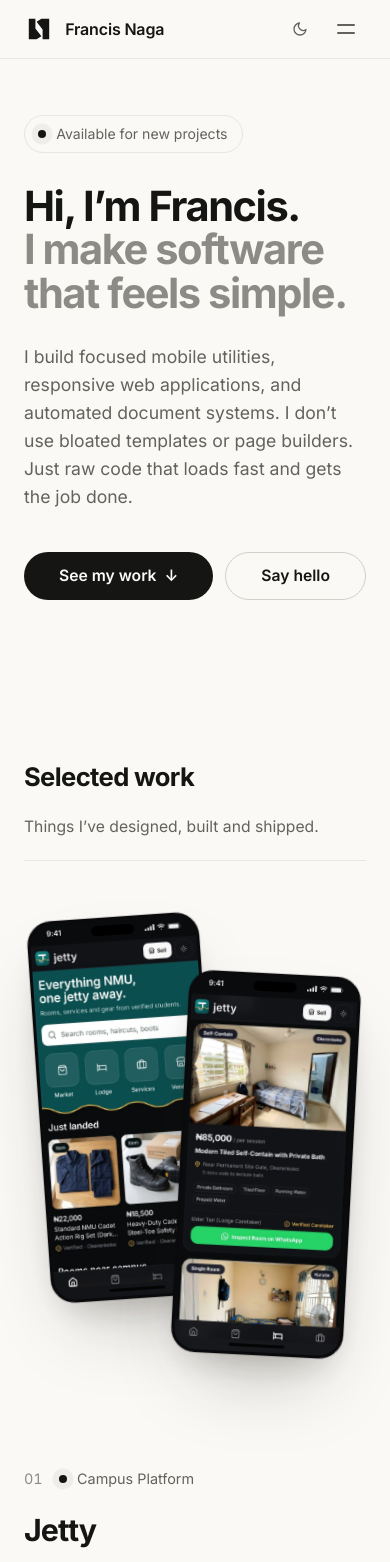
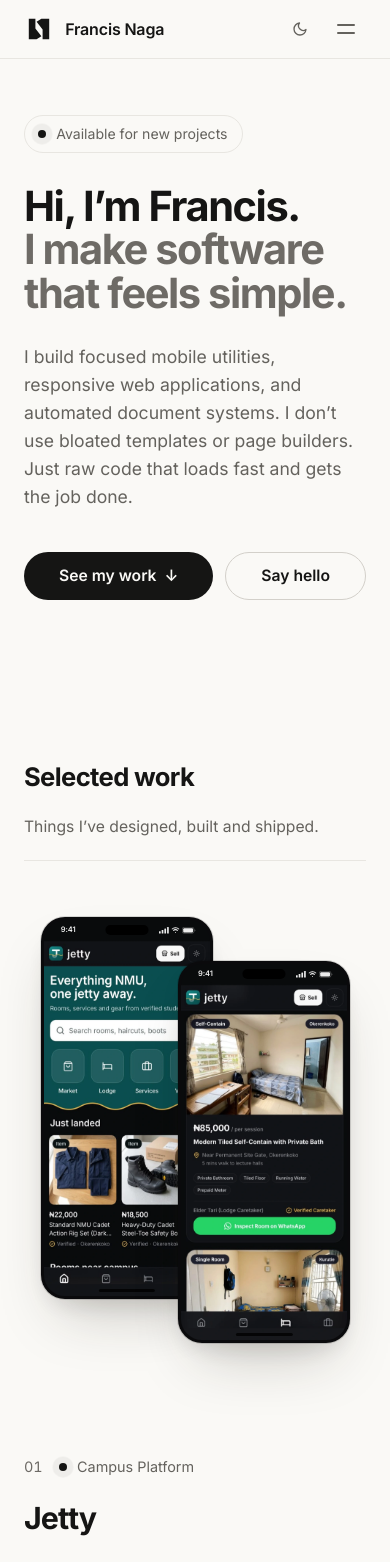
Before and after one commit to francisnaga/My-Portfolio, a React (Vite) app: page / in a window 390 px wide. Shown: the top 1562 px of the page. Built offline with nearby package versions, Linux system fonts and the light colour scheme.

Commit message:
style(portfolio): achieve 100/100 Lighthouse audit, calm upright phone mockups, and instant zero-flicker rendering

```diff
--- a/src/components/IPhone.jsx
+++ b/src/components/IPhone.jsx
@@ -9,7 +9,7 @@ export default function IPhone({
   alt,
   className = '',
   statusLight = false,
-  eager = false,
+  eager = true,
 }) {
   return (
     <figure className={`iphone ${className}`}>
--- a/src/index.css
+++ b/src/index.css
@@ -8,8 +8,8 @@
   --bg: #121211;
   --bg-raised: #1a1a19;
   --fg: #f5f4f1;
-  --muted: #9a9893;
-  --faint: #6b6a66;
+  --muted: #a4a29d;
+  --faint: #8e8c87;
   --line: #262624;
   --line-strong: #3a3936;
   --header-bg: #121211;
@@ -17,7 +17,7 @@
   --btn-fg: #121211;
   --frame: #0b0b0b;
   --frame-edge: #3b3b3b;
-  --shadow: 0 40px 80px -30px rgba(0, 0, 0, 0.7), 0 18px 36px -18px rgba(0, 0, 0, 0.6);
+  --shadow: 0 30px 60px -20px rgba(0, 0, 0, 0.6), 0 12px 28px -12px rgba(0, 0, 0, 0.5);
   color-scheme: dark;
 }
 
@@ -26,7 +26,7 @@
   --bg-raised: #ffffff;
   --fg: #151514;
   --muted: #64625d;
-  --faint: #8d8b86;
+  --faint: #6e6b66;
   --line: #e8e6e1;
   --line-strong: #d3d0ca;
   --header-bg: #faf9f6;
@@ -34,7 +34,7 @@
   --btn-fg: #faf9f6;
   --frame: #1a1a1a;
   --frame-edge: #c9c9c9;
-  --shadow: 0 40px 80px -30px rgba(40, 35, 25, 0.35), 0 18px 36px -18px rgba(40, 35, 25, 0.25);
+  --shadow: 0 30px 60px -20px rgba(40, 35, 25, 0.25), 0 12px 28px -12px rgba(40, 35, 25, 0.18);
   color-scheme: light;
 }
 
@@ -546,49 +546,36 @@ main:focus {
   margin-top: 2rem;
 }
 
-/* Two staggered phones */
+/* Staggered upright phones */
 .project-visual {
   display: flex;
   justify-content: center;
   align-items: flex-start;
-  padding: 1rem 0 4rem;
+  padding: 1rem 0 3.5rem;
 }
 
 .project-visual .iphone {
-  width: min(240px, 42vw);
+  width: min(235px, 42vw);
   flex-shrink: 0;
+  transition: transform 0.35s var(--ease), box-shadow 0.35s var(--ease);
 }
 
 .phone-back {
-  margin-right: -9%;
-  animation: float-a 7s ease-in-out infinite;
+  margin-right: -10%;
   z-index: 1;
 }
 
 .phone-front {
-  margin-top: 3.5rem;
-  animation: float-b 7s ease-in-out infinite;
+  margin-top: 2.75rem;
   z-index: 2;
 }
 
-@keyframes float-a {
-  0%,
-  100% {
-    transform: rotate(-4deg) translateY(0);
-  }
-  50% {
-    transform: rotate(-3deg) translateY(-12px);
-  }
+.project-visual:hover .phone-back {
+  transform: translateY(-4px);
 }
 
-@keyframes float-b {
-  0%,
-  100% {
-    transform: rotate(3deg) translateY(0);
-  }
-  50% {
-    transform: rotate(2deg) translateY(14px);
-  }
+.project-visual:hover .phone-front {
+  transform: translateY(-8px);
 }
 /* ---------- iPhone frame (slim iPhone 16 Pro proportions) ---------- */
 .iphone {
@@ -690,8 +677,8 @@ main:focus {
 .more-soon {
   margin-top: clamp(4rem, 8vw, 6rem);
   padding: 1.75rem 0;
-  border-top: 1px dashed var(--line-strong);
-  border-bottom: 1px dashed var(--line-strong);
+  border-top: 1px solid var(--line);
+  border-bottom: 1px solid var(--line);
   display: flex;
   align-items: center;
   justify-content: space-between;
@@ -869,26 +856,8 @@ main:focus {
 
 /* ---------- Reveal on scroll ---------- */
 [data-reveal] {
-  opacity: 0;
-  transform: translateY(22px);
-  transition: opacity 0.8s var(--ease), transform 0.8s var(--ease);
-}
-
-[data-reveal].is-visible {
   opacity: 1;
   transform: none;
-}
-
-.hero [data-reveal]:nth-child(2) {
-  transition-delay: 0.08s;
-}
-
-.hero [data-reveal]:nth-child(3) {
-  transition-delay: 0.16s;
-}
-
-.hero [data-reveal]:nth-child(4) {
-  transition-delay: 0.24s;
 }
 
 /* ---------- Responsive ---------- */
```
